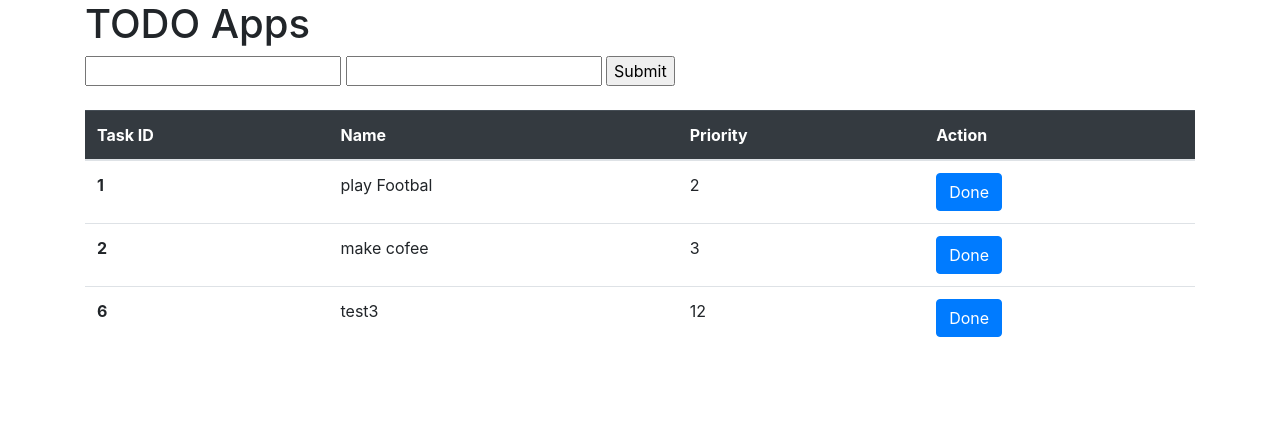
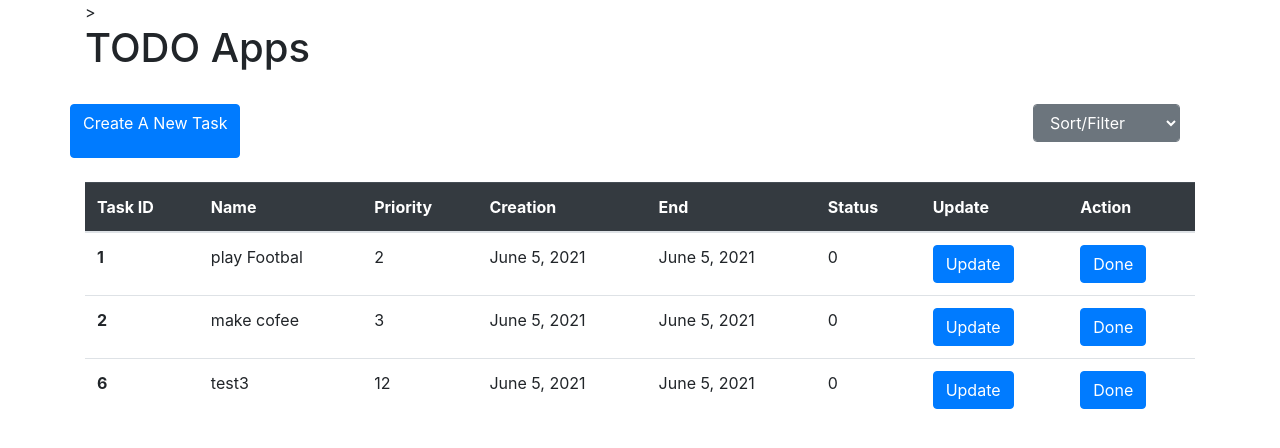
Before and after one commit to mohammad2928/todolist-with-django, a Django app: page / in a window 1280 px wide. Shown: the top 448 px of the page. Run offline with Django 3.2, Linux system fonts and the light colour scheme; data comes from the database, SQL or seed files in the repository; some libraries are stand-ins or nearby versions.

Commit message:
add form creaed and done button updated and 3 feild added to the model

```diff
--- a/todolist/myapp/models.py
+++ b/todolist/myapp/models.py
@@ -1,4 +1,5 @@
 from django.db import models
+import datetime
 
 # Create your models here.
 class Task(models.Model):
@@ -6,6 +7,9 @@ class Task(models.Model):
     def __str__(self):
         return self.name
 
-
-    name = models.CharField(max_length=100)
-    priority = models.IntegerField()
+    name = models.CharField(max_length=100) # title
+    priority = models.IntegerField(default=1) # a priority between 1-10 (1 is low and 10 is very high)
+    creation_date = models.DateField(default=datetime.date.today()) # date of creation task
+    end_date = models.DateField(default=datetime.date.today()) # expected time for ending the task
+    status = models.IntegerField(default=0) # if 1, it has been done and otherwise is 0 (default).
+    description = models.TextField(default="No description") # description about the task
--- a/todolist/myapp/templates/myapp/index.html
+++ b/todolist/myapp/templates/myapp/index.html
@@ -2,20 +2,46 @@
 <html lang="en">
 <head>
     <title> TODO LIST</title>
-
+    <meta name="viewport" content="width=device-width, initial-scale=1">
     <link rel="stylesheet" href="https://maxcdn.bootstrapcdn.com/bootstrap/4.5.2/css/bootstrap.min.css">
+    <script src="https://code.jquery.com/jquery-3.2.1.slim.min.js" integrity="sha384-KJ3o2DKtIkvYIK3UENzmM7KCkRr/rE9/Qpg6aAZGJwFDMVNA/GpGFF93hXpG5KkN" crossorigin="anonymous"></script>
+    <script src="https://cdnjs.cloudflare.com/ajax/libs/popper.js/1.12.9/umd/popper.min.js" integrity="sha384-ApNbgh9B+Y1QKtv3Rn7W3mgPxhU9K/ScQsAP7hUibX39j7fakFPskvXusvfa0b4Q" crossorigin="anonymous"></script>
+    <script src="https://maxcdn.bootstrapcdn.com/bootstrap/4.0.0/js/bootstrap.min.js" integrity="sha384-JZR6Spejh4U02d8jOt6vLEHfe/JQGiRRSQQxSfFWpi1MquVdAyjUar5+76PVCmYl" crossorigin="anonymous"></script>
 
 <!--     <link rel="stylesheet" href="bootstrap-5.0.1-dist/css/bootstrap.min.css" type="text/css"/>
     <script src="bootstrap-5.0.1-dist/js/bootstrap.min.js"></script> -->
 
 <!--     <link rel="stylesheet" href="https://maxcdn.bootstrapcdn.com/bootstrap/3.3.7/css/bootstrap.min.css"> -->
+<style>
+    /* Style the input field */
+    #myInput {
+      padding: 20px;
+      margin-top: -6px;
+      border: 0;
+      border-radius: 0;
+      background: #f1f1f1;
+    }
+    </style>
+
 </head>
  <body>
 
     <div class="container">
 
+        <!-- hiden forms -->
+        <form class="d-none" method="POST" id="done_form">
+            {% csrf_token %}
+            <input id="done" type="text" name="done" value="{{task.id}}">
+        </form>
 
+        <!-- hidden form -->>
+          <form class="d-none" method="POST">
+            {% csrf_token %}
 
+                <input type="text" name="change_state" value="change_state" id="change_state">
+          </form>
+
+         <!-- end hidden forms -->
 
         <div class="row">
             <div class="col-md-12">
@@ -23,15 +49,28 @@
             </div>
         </div>
 
-       <div class="row">
-            <div class="col-md-12">
-                <form method="POST">
+
+    </br>
+        <div class="row">
+            <div class="col-md-12 row justify-content-between">
+                <a class = "btn btn-primary" href="add"> Create A New Task </a>
+
+                <form method="POST" id="filter_post">
                     {% csrf_token %}
-                    <input type="text" id="name" name="name">
-                    <input type="text" id="priority" name="priority">
-                    <input type="submit">
-                </form>
-             </div>
+                    <div class="form-group ">
+                      <select class="form-control btn-secondary" id="filter" name="filter">
+                        <option value="#">Sort/Filter </option>
+                        <option value="end_date">End date</option>
+                        <option value="start_date">Start date</option>
+                        <option value="priority">Priority</option>
+                        <option value="dones">Done tasks</option>
+                        <option value="remains">Remain tasks</option>
+                      </select>
+                    </div>
+                  </form>
+
+
+            </div>
         </div>
 
         </br>
@@ -44,16 +83,37 @@
                             <th scope="col"> Task ID </th>
                             <th scope="col"> Name </th>
                             <th scope="col"> Priority </th>
+                            <th scope="col"> Creation </th>
+                            <th scope="col"> End </th>
+                            <th scope="col"> Status </th>
+                            <th scope="col"> Update </th>
                             <th scope="col"> Action </th>
                         </tr>
                     </thead>
                     <tbody>
+
                         {% for task in tasks %}
                         <tr>
                             <th scope="row">{{task.id}}</th>
                             <td> {{task.name}}</td>
                             <td> {{task.priority}}</td>
-                            <td> <a class = "btn btn-primary" href="delete/{{task.id}}"> Done </a></td>
+                            <td> {{task.creation_date}}</td>
+                            <td> {{task.end_date}}</td>
+                            <td> {{task.status}}</td>
+                            <td> <a class = "btn btn-primary" href="delete/{{task.id}}"> Update </a></td>
+                            {% if task.status == 0 %}
+                                <td>
+                                    <button type="button" class="btn btn-primary" id="done_button" onclick="submit_done('{{task.id}}', '{{task.status}}')" value="Done">Done</button>
+                                </td>
+                            {% else %}
+                                <td>
+                                    <button type="button" class="btn btn-secondary" id="done_button" onclick="submit_done('{{task.id}}', '{{task.status}}')" value="Done">Resume</button>
+                                </td>
+                            {% endif %}
+                            <!-- <td>
+                                <button type="button" class="btn btn-primary" id="change_state_button">Done</button>
+                            </td> -->
+                            <!-- <td> <a class = "btn btn-primary" href="#"> Update </a></td> -->
 
                         </tr>
                         {% endfor %}
@@ -66,4 +126,17 @@
 
  </body>
 
+ <script type="text/javascript">
+
+    document.getElementById("filter").onchange = function() {
+        document.getElementById("filter_post").submit();
+    };
+
+    function submit_done(id, state) {
+        document.getElementById("done").value = id;
+        document.getElementById("done_form").submit();
+    }
+
+  </script>
+
 </html>
--- a/todolist/myapp/views.py
+++ b/todolist/myapp/views.py
@@ -4,21 +4,71 @@ from .models import Task
 
 # Create your views here.
 
+def index_form(request):
+    """
+    main page
+    a list of tasks
+    """
+    if request.method == "POST":
+         # check done form
+        done_id = request.POST.get("done", "")
+        if done_id:
+            task = Task.objects.filter(id=done_id)
+            if task[0].status == 1:
+                task.update(status=0)
+            else:
+                task.update(status=1)
+            return redirect("/")
 
-def index_form(request):
+        # check filter
+        filter = request.POST.get("filter", "")
+
+        if filter == "end_date":
+            tasks = Task.objects.order_by('end_date')
+            return render(request, 'myapp/index.html', {'tasks':tasks})
+        elif filter == "start_data":
+            tasks = Task.objects.order_by('name')
+            return render(request, 'myapp/index.html', {'tasks':tasks})
+        elif filter == "priority":
+            tasks = Task.objects.order_by('priority')
+            return render(request, 'myapp/index.html', {'tasks':tasks})
+        elif filter == "dones":
+            tasks = Task.objects.filter(status=1)
+            return render(request, 'myapp/index.html', {'tasks':tasks})
+        elif filter == "remains":
+            tasks = Task.objects.filter(status=0)
+            return render(request, 'myapp/index.html', {'tasks':tasks})
+        else:
+            tasks = Task.objects.order_by('id')
+            return render(request, 'myapp/index.html', {'tasks':tasks})
+    else:
+        tasks = Task.objects.all()
+        return render(request, 'myapp/index.html', {'tasks':tasks})
+
+def delete(request, id):
+    """
+    remove a task by id
+
+    """
+
+    task = Task.objects.filter(id=id)
+    if request.method == "POST":
+        task.update(status=1)
+        return redirect("/")
+    return render(request, "myapp/delete.html")
+
+def add_task(request):
+    """
+    create a task
+
+    """
     if request.method == "POST":
         name = request.POST.get("name","")
         priority = request.POST.get("priority", "")
-        task = Task(name=name, priority=priority)
+        end_date = request.POST.get("end_date", "")
+        description = request.POST.get("description", "")
+        task = Task(name=name, priority=priority, description=description, end_date=end_date)
         task.save()
         return redirect("/")
     else:
-        tasks = Task.objects.all()
-        return render(request, 'myapp/index.html', {'tasks':tasks})
-def delete(request, id):
-    task = Task.objects.get(id=id)
-
-    if request.method == "POST":
-        task.delete()
-        return redirect("/")
-    return render(request, "myapp/delete.html")
+        return render(request, "myapp/add.html")
```
Also changed, not shown: todolist/myapp/templates/myapp/add.html (+48 -10 lines).
